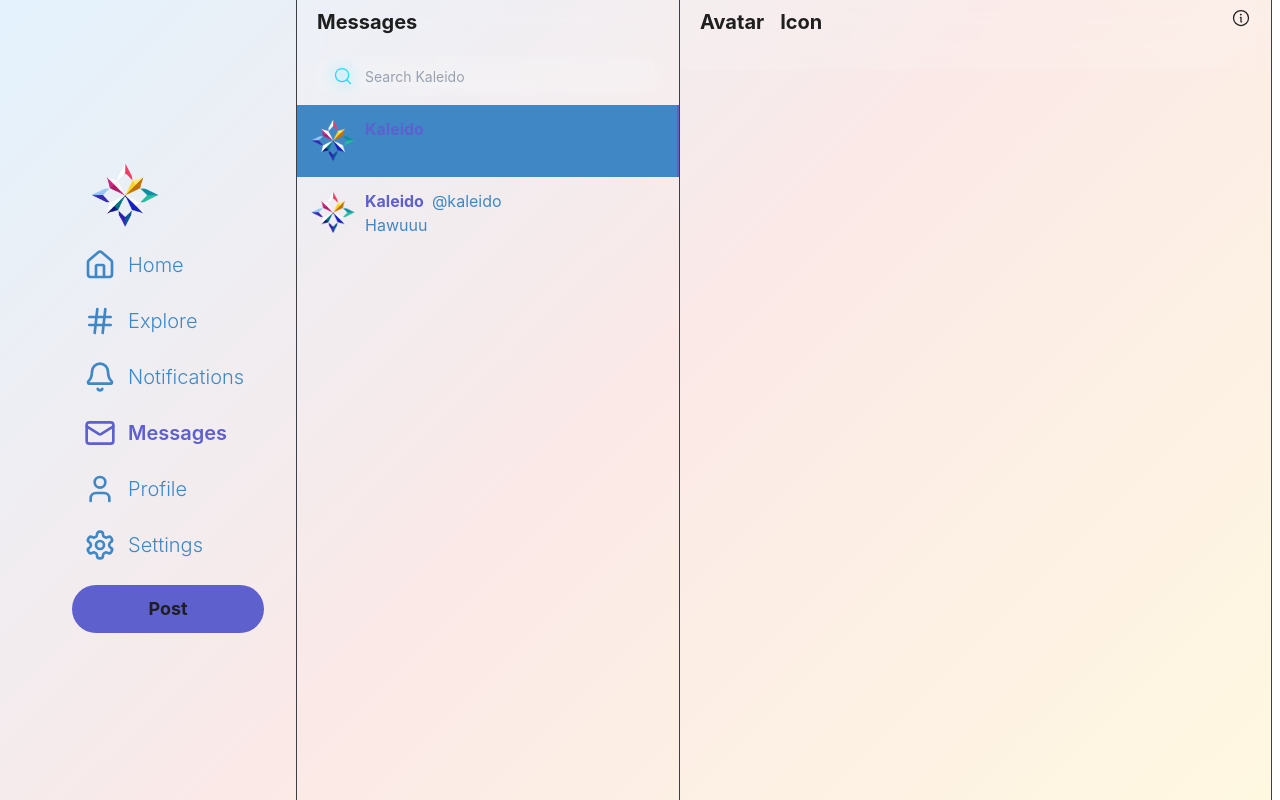
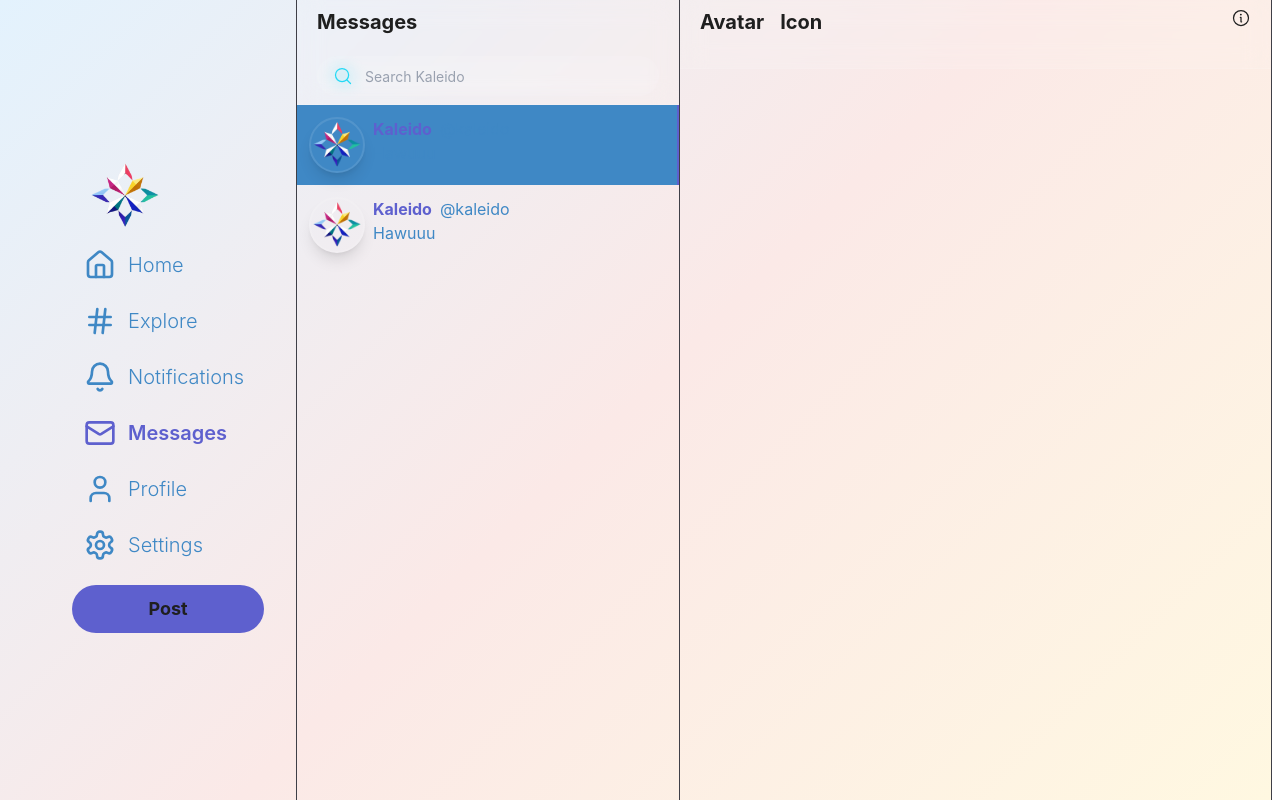
Before and after one commit to pickachuuu/kaleido-client, a Next.js app: page /messages in a window 1280 px wide. Built offline with nearby package versions, Linux system fonts and the light colour scheme.

Commit message:
feat: enhance ProfileAvatar component with image loading state and gradient fallback for invalid images

```diff
--- a/src/components/ui/ProfileAvatar.tsx
+++ b/src/components/ui/ProfileAvatar.tsx
@@ -1,14 +1,16 @@
+'use client'
 import { cva, type VariantProps } from "class-variance-authority"
 import { cn } from "@/lib/utils"
 import Image from "next/image"
+import { useState } from "react"
 
 const ProfileAvatarVariant = cva(
-    'relative rounded-full overflow-hidden ',
+    'relative rounded-full overflow-hidden flex items-center justify-center',
     {
         variants: {
             variant: {
-                default: 'bottom-20 h-32 w-32 border-5 border-background',
-                chat: 'h-12 w-12'
+                default: 'bottom-20 h-32 w-32',
+                chat: 'h-14 w-14'
             }
         },
         defaultVariants:{
@@ -24,13 +26,37 @@ export interface ProfileAvatarProps extends React.HTMLAttributes<HTMLDivElement>
 }
 
 export default function ProfileAvatar({ variant, className, profileUrl, ...props }: ProfileAvatarProps){
+    const [imageError, setImageError] = useState(false)
+    const [imageLoaded, setImageLoaded] = useState(false)
+
+    const hasValidImage = profileUrl && !imageError && imageLoaded
+
     return (
-        <div className={cn(ProfileAvatarVariant({ className, variant, ...props }))} {...props}>
-            <Image
-                src={profileUrl? profileUrl: "/"}
-                alt="temp"
-                fill={true}
-            />
+        <div className={cn(ProfileAvatarVariant({ variant }), "border-2 border-white/10 shadow-lg", className)} {...props}>
+            {/* Gradient background - only show when no image or image failed to load */}
+            {!hasValidImage && (
+                <div className="absolute inset-0 rounded-full bg-gradient-to-br from-pink-500 via-purple-500 to-cyan-500" />
+            )}
+
+            {/* Image - only render if we have a valid URL */}
+            {profileUrl && (
+                <div className="absolute inset-0 rounded-full overflow-hidden">
+                    <Image
+                        src={profileUrl}
+                        alt="Profile"
+                        fill={true}
+                        className={cn(
+                            "object-cover transition-opacity duration-200",
+                            hasValidImage ? "opacity-100" : "opacity-0"
+                        )}
+                        onLoad={() => setImageLoaded(true)}
+                        onError={() => {
+                            setImageError(true)
+                            setImageLoaded(false)
+                        }}
+                    />
+                </div>
+            )}
         </div>
     )
 }
```
